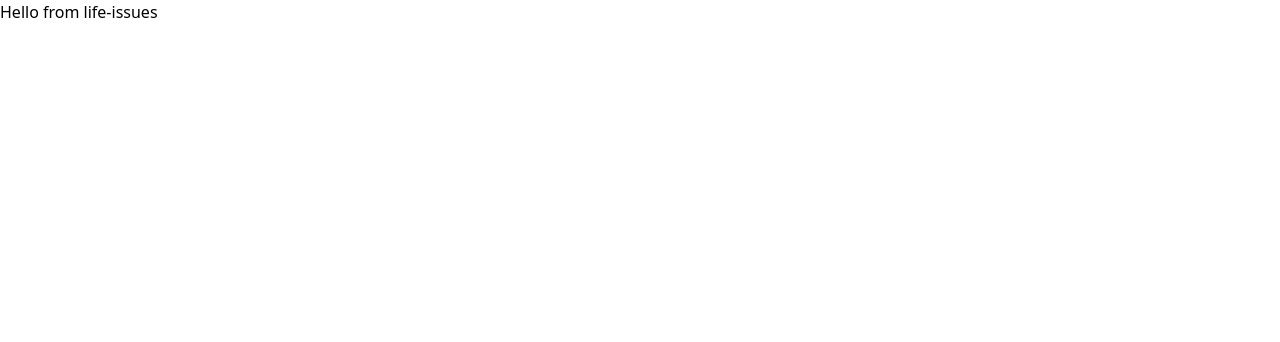
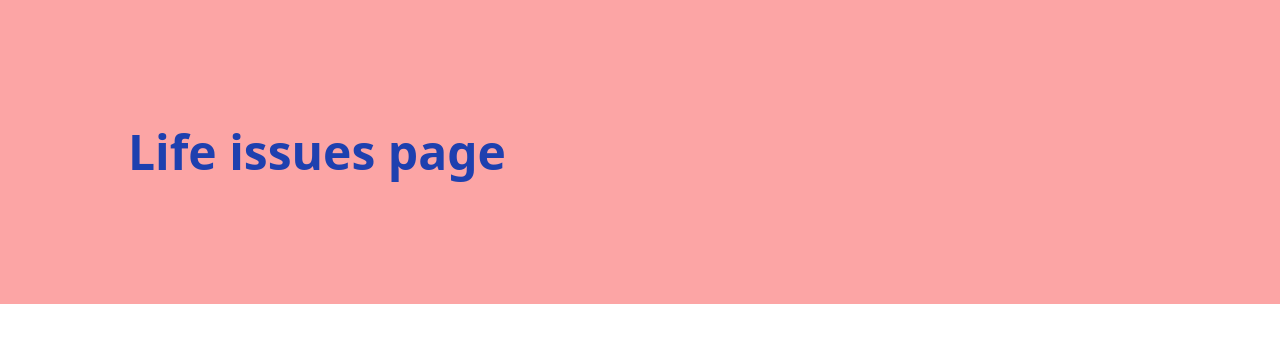
Before and after one commit to codingduckscyf/miricyl, a Next.js app: page /life-issues in a window 1280 px wide. Shown: the top 342 px of the page. Built offline with nearby package versions, Linux system fonts and the light colour scheme.

Commit message:
temp pages fro categories

```diff
--- /dev/null
+++ b/pages/life-issues.js
@@ -0,0 +1,11 @@
+const LifeIssues = () => {
+  return (
+    <div>
+      <h1 className="text-blue-800 bg-red-300 font-bold text-5xl p-32">
+        Life issues page
+      </h1>
+    </div>
+  );
+};
+
+export default LifeIssues;
--- /dev/null
+++ b/pages/mental-health.js
@@ -0,0 +1,11 @@
+const MentalHealth = () => {
+  return (
+    <div className="">
+      <h1 className="text-red-800 bg-blue-300 font-bold text-5xl p-32">
+        Mental health page.
+      </h1>
+    </div>
+  );
+};
+
+export default MentalHealth;
--- /dev/null
+++ b/pages/social-relationships.js
@@ -0,0 +1,11 @@
+const SocialRelationships = () => {
+  return (
+    <div>
+      <h1 className="text-blue-800 bg-blue-300 font-bold text-5xl p-32">
+        Social and Relationships page
+      </h1>
+    </div>
+  );
+};
+
+export default SocialRelationships;
```
